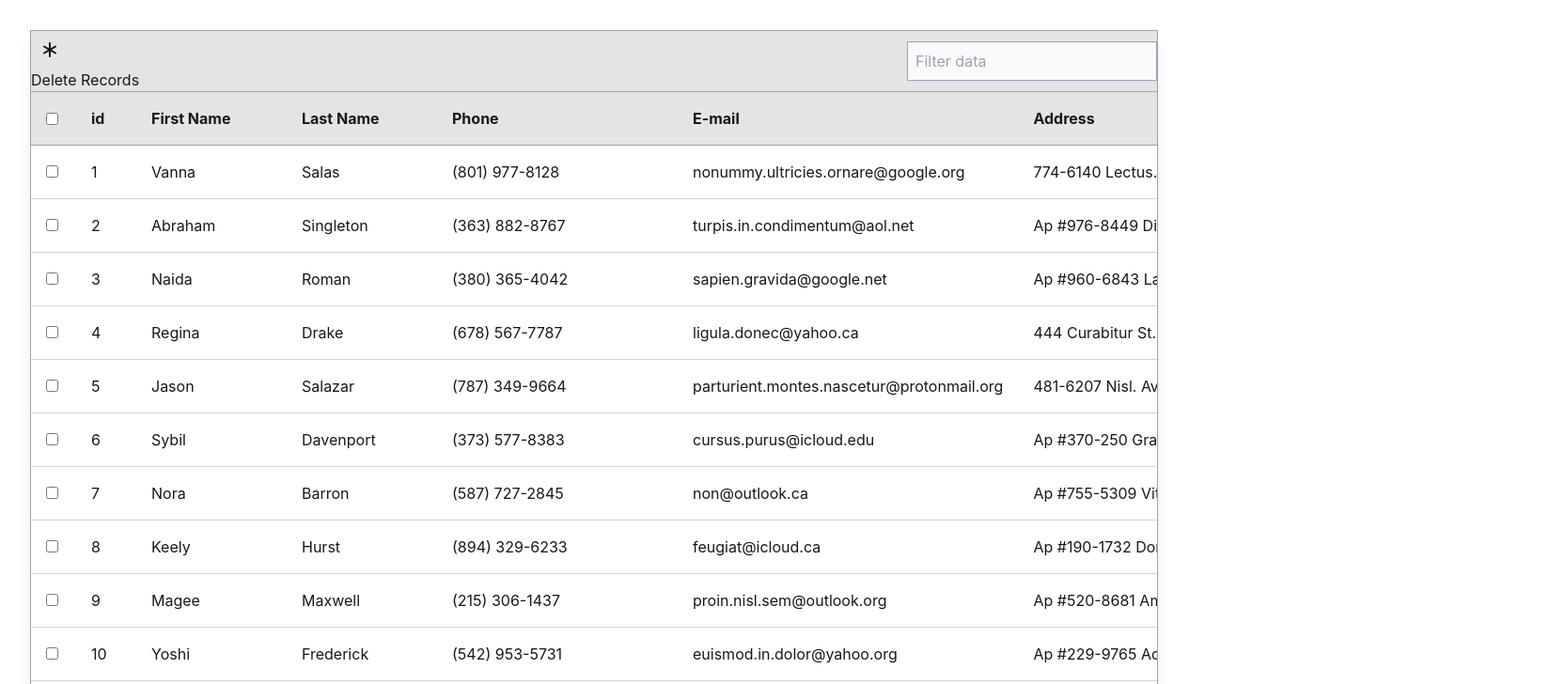
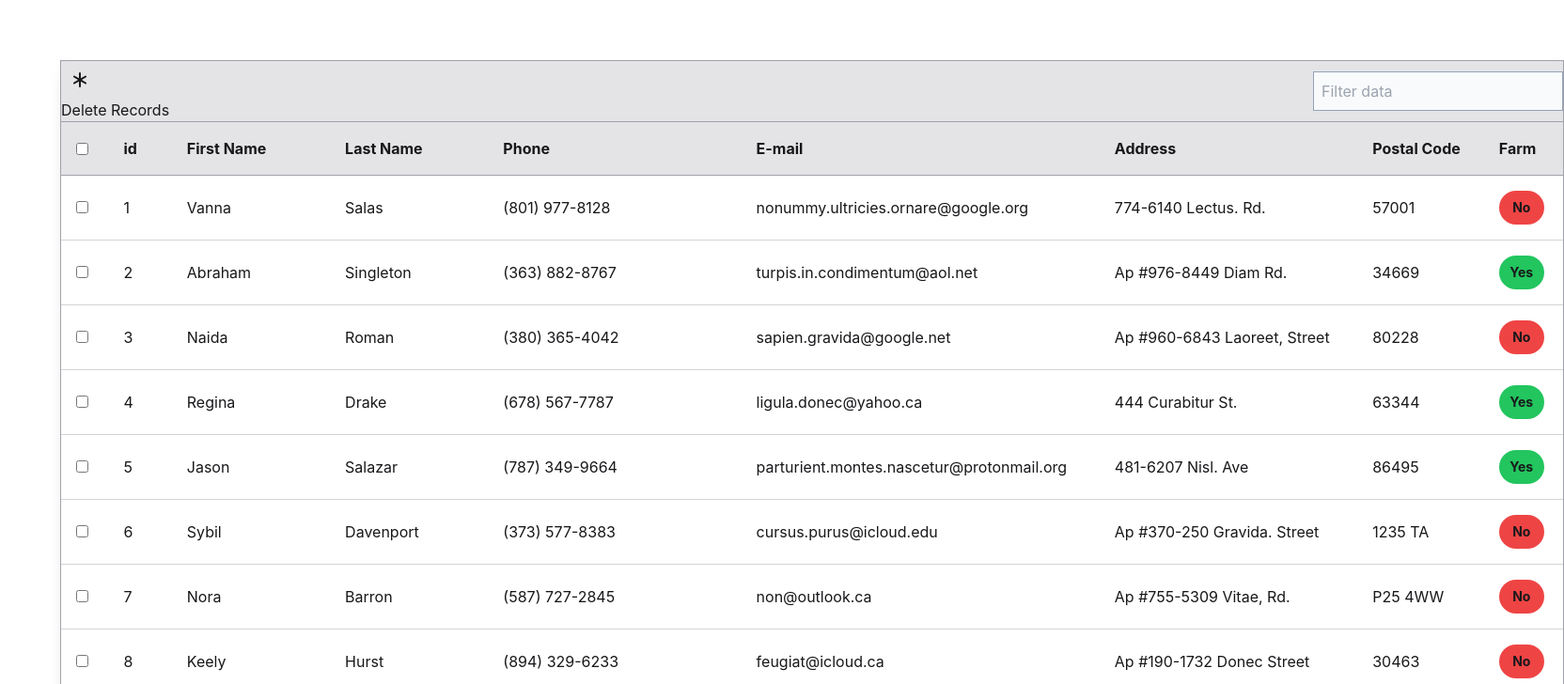
Before and after one commit to jmdatkin/lucid-components, a React (Vite) app: page / in a window 1280 px wide. Shown: the top 728 px of the page at 94% size, 1664 px wide, since content can reach past the window. Built offline with nearby package versions, Linux system fonts and the light colour scheme.

Commit message:
Add boolean column from test data

```diff
--- a/src/App.scss
+++ b/src/App.scss
@@ -1,5 +1,7 @@
 #root {
-  max-width: 1280px;
-  margin: 0 auto;
-  padding: 2rem;
+  // max-width: 1280px;
+  // margin: 0 auto;
+  padding: 4rem;
+  display: flex;
+  justify-content: space-around;
 }
--- a/src/App.tsx
+++ b/src/App.tsx
@@ -9,6 +9,8 @@ import { Filter, FilterMatchMode } from './services/filter-service'
 import { isEqual } from 'lodash'
 import IconButton from './components/icon-button'
 import { BsAsterisk, BsBracesAsterisk } from 'react-icons/bs'
+import Badge from './components/badge'
+import { Severity } from './types/severity'
 
 function App() {
 
@@ -64,7 +66,7 @@ function App() {
 
       <DataTable
         data={data}
-        width={1200}
+        width={1600}
         rows={10}
         filters={filters.current}
         selection={selection}
@@ -87,7 +89,15 @@ function App() {
         <DataTableColumn header="Phone" field="phone" style={{ minWidth: '16rem' }} />
         <DataTableColumn header="E-mail" field="email" style={{ minWidth: '20rem' }} />
         <DataTableColumn header="Address" field="address" style={{ minWidth: '16rem' }} />
-        <DataTableColumn header="Postal Code" field="postalZip" style={{ minWidth: '16rem' }}
+        <DataTableColumn header="Postal Code" field="postalZip" style={{ minWidth: '8rem' }} />
+        <DataTableColumn header="Farm" field="ownsFarm" style={{ minWidth: '4rem' }}
+          renderContent={(rowData) => {
+            if (parseInt(rowData.ownsFarm) === 0) {
+              return <Badge label="No" severity={Severity.ALERT}></Badge>
+            } else {
+              return <Badge label="Yes" severity={Severity.SUCCESS}></Badge>
+            }
+          }}
         />
       </DataTable>
 
--- /dev/null
+++ b/src/components/badge.tsx
@@ -0,0 +1,22 @@
+import { Severity } from "../types/severity";
+import '../styles/badge.scss';
+
+type BadgeProps = {
+    severity: Severity
+    label: string
+}
+
+const Badge = (props: BadgeProps) => {
+
+    return (
+        <span className={`lucid-badge lucid-badge-${props.severity}`}>
+            {props.label}
+        </span>
+    );
+}
+
+Badge.defaultProps = {
+    severity: Severity.PRIMARY
+};
+
+export default Badge;
--- /dev/null
+++ b/src/styles/badge.scss
@@ -0,0 +1,32 @@
+span.lucid-badge {
+    @apply block;
+    @apply rounded-full;
+    @apply p-2;
+    @apply text-sm font-bold;
+    @apply w-[3rem];
+    @apply text-center;
+}
+
+span.lucid-badge-primary {
+    @apply bg-blue-500;
+}
+
+span.lucid-badge-secondary {
+    @apply bg-zinc-500;
+}
+
+span.lucid-badge-success {
+    @apply bg-green-500;
+}
+
+span.lucid-badge-alert {
+    @apply bg-red-500;
+}
+
+span.lucid-badge-info {
+    @apply bg-cyan-500;
+}
+
+span.lucid-badge-warning {
+    @apply bg-yellow-400;
+}
--- /dev/null
+++ b/src/types/severity.ts
@@ -0,0 +1,8 @@
+export enum Severity {
+    PRIMARY = "primary",
+    SECONDARY = "secondary",
+    SUCCESS = "success",
+    INFO = "info",
+    WARNING = "warning",
+    ALERT = "alert"
+};
```
